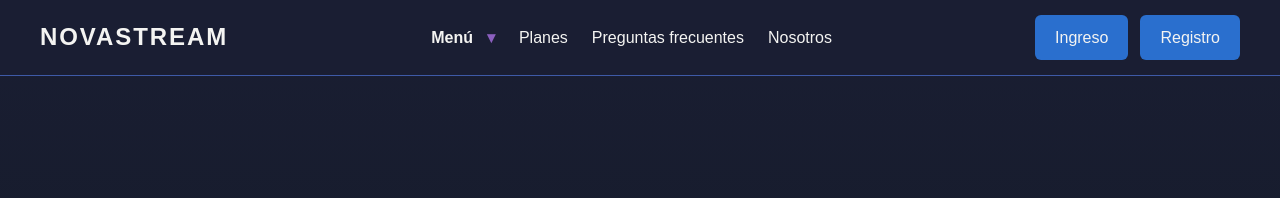
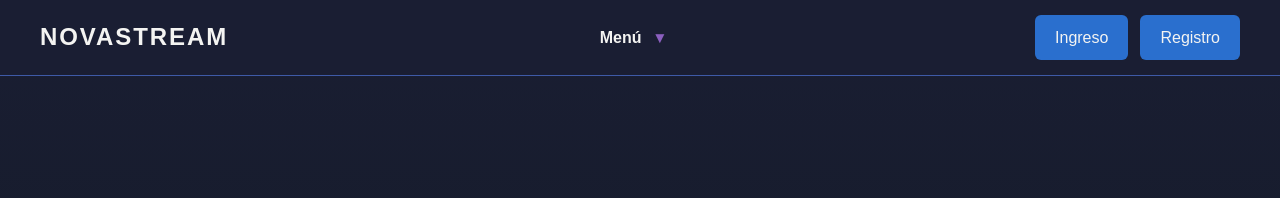
Before and after one commit to CristianCuestas/NOVASTREAM, a plain HTML site: page mainpage.html in a window 1280 px wide. Shown: the top 198 px of the page. Drawn offline with Linux system fonts and the light colour scheme.

Commit message:
Mejoras en mainpage y eliminación de duplicidades

```diff
--- a/mainpage.css
+++ b/mainpage.css
@@ -101,38 +101,6 @@ svg {
     align-items: center;
     gap: 1.5rem;
 }
-.navigation-links {
-    display: flex;
-    align-items: center;
-    gap: 1.5rem;
-}
-.navigation-links a {
-    position: relative;
-    color: var(--pantone-brilliant-white);
-    text-decoration: none;
-    font-size: clamp(0.9rem, 2vw, 1rem);
-    transition: color 0.3s ease, transform 0.3s ease;
-}
-.navigation-links a:hover {
-    color: var(--pantone-placid-blue);
-    transform: translateY(-2px);
-}
-.navigation-links a::after {
-    content: '';
-    position: absolute;
-    left: 0;
-    bottom: -5px;
-    width: 100%;
-    height: 2px;
-    background-color: var(--pantone-placid-blue);
-    transform: scaleX(0);
-    transform-origin: right;
-    transition: transform 0.3s ease;
-}
-.navigation-links a:hover::after {
-    transform: scaleX(1);
-    transform-origin: left;
-}
 .navigation-buttons {
     display: flex;
     justify-content: flex-end;
@@ -226,11 +194,6 @@ svg {
 }
 .menu-desplegable .menu-boton::after {
     color: var(--pantone-royal-lilac);
-}
-.navigation-buttons {
-    display: flex;
-    justify-content: flex-end;
-    align-items: center;
 }
 .navigation-buttons .button {
     white-space: nowrap;
@@ -473,7 +436,6 @@ label:focus-visible {
         opacity 0.35s ease,
         filter 0.35s ease;
 }
-
 .miembro img {
     width: 100%;
     aspect-ratio: 3 / 4;
@@ -503,11 +465,9 @@ label:focus-visible {
     opacity: 1;
     filter: blur(0);
 }
-
 .miembro:hover img {
     box-shadow: 0 14px 32px rgba(42, 111, 206, 0.35);
 }
-
 .miembro:hover figcaption {
     color: var(--pantone-directoire-blue);
 }
@@ -562,9 +522,6 @@ label:focus-visible {
         grid-column: 1 / -1;
         order: 3;
     }
-    .navigation-links {
-        display: none;
-    }
     .navigation-buttons {
         width: auto;
         justify-content: flex-end;
@@ -612,10 +569,6 @@ label:focus-visible {
     .navigation-menu {
         grid-column: 1;
         flex-direction: column;
-        gap: 0.75rem;
-    }
-    .navigation-links {
-        justify-content: center;
         gap: 0.75rem;
     }
     .navigation-buttons {
--- a/mainpage.html
+++ b/mainpage.html
@@ -8,7 +8,7 @@
 </head>
 <body>
     <header class="navigationbar">
-    <a href="#inicio" class="logo">
+    <a href="mainpage.html" class="logo">
         NOVASTREAM
     </a>
     <nav class="navigation-menu" aria-label="Navegación principal">
@@ -24,11 +24,6 @@
                 </ul>
             </div>
         </details>
-        <div class="navigation-links">
-            <a href="mainpage.html#planes">Planes</a>
-            <a href="mainpage.html#faq">Preguntas frecuentes</a>
-            <a href="mainpage.html#nosotros">Nosotros</a>
-        </div>
     </nav>
     <nav class="navigation-buttons" aria-label="Acceso de usuario">
         <a href="login-usuario.html" class="button btn-login">Ingreso</a>
```
